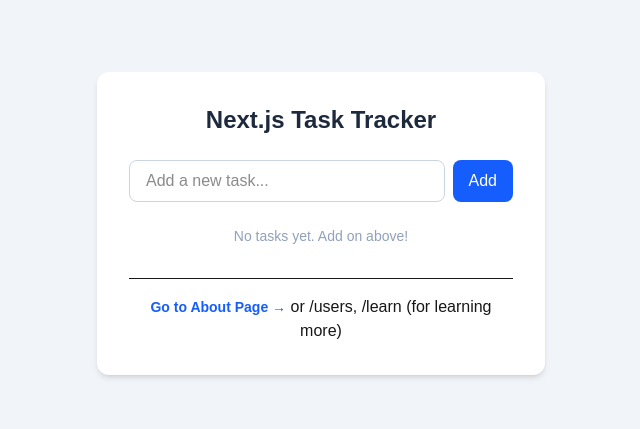
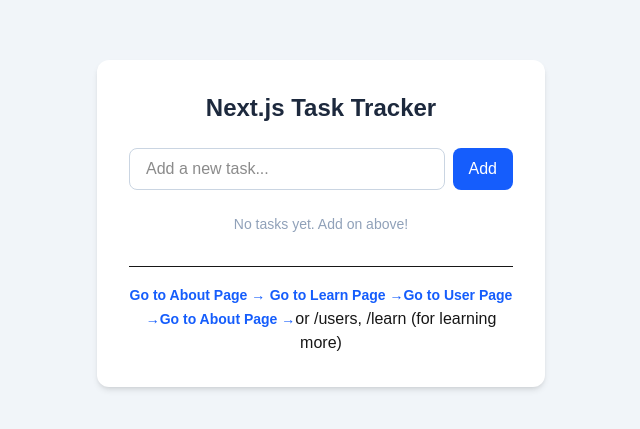
Before and after one commit to naron2026/nextjs-beginner-app, a Next.js app: page / in a window 1280 px wide. Shown: the part 177-606 px from the top of the page, without its empty margins (319-959 px from the left). Built offline with nearby package versions, Linux system fonts and the light colour scheme.

Commit message:
update all link in home page.

```diff
--- a/app/page.tsx
+++ b/app/page.tsx
@@ -78,6 +78,24 @@
           >
             Go to About Page &rarr;
           </Link>{" "}
+          <Link
+            href="/learn"
+            className="text-blue-600 hover:underline text-sm font-semibold"
+          >
+            Go to Learn Page &rarr;
+          </Link>
+          <Link
+            href="/users"
+            className="text-blue-600 hover:underline text-sm font-semibold"
+          >
+            Go to User Page &rarr;
+          </Link>
+          <Link
+            href="/about"
+            className="text-blue-600 hover:underline text-sm font-semibold"
+          >
+            Go to About Page &rarr;
+          </Link>
           <span>or /users, /learn (for learning more)</span>
           {/* <p className="text-sm">
             Learn more: https://share.gemini.google/WmQwz5ZO16Zm
--- a/components/TaskItem.tsx
+++ b/components/TaskItem.tsx
@@ -1,4 +1,4 @@
-'use client'
+"use client";
 
 interface Task {
   id: number;
@@ -10,14 +10,16 @@
   onDelete: (id: number) => void;
 }
 
-export default function TaskItem({task, onDelete}:TaskItemProps) {
+export default function TaskItem({ task, onDelete }: TaskItemProps) {
   return (
     <li className="flex justify-between items-center bg-slate-50 p-3 rounded-lg border border-slate-200">
+      {task.text}
       <button
-            onClick={()=>onDelete(task.id)}
-            className="text-red-500 hover:text-red-700 text-sm font-semibold transition">
+        onClick={() => onDelete(task.id)}
+        className="text-red-500 hover:text-red-700 hover:cursor-pointer text-sm font-semibold transition"
+      >
         Delete
       </button>
     </li>
-    )
+  );
 }
```
Lines whose indentation alone changed are shown as unchanged.
